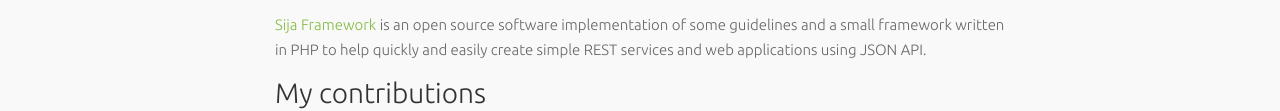
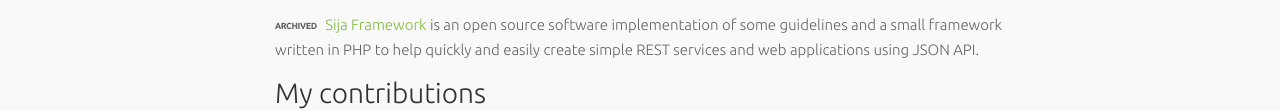
Before and after one commit to chermenin/chermenin.github.io, a plain HTML site: page index.html in a window 1280 px wide. Shown: the part 934-1045 px from the top of the page. Drawn offline with Linux system fonts and the light colour scheme.

Commit message:
Update index.html

```diff
--- a/index.html
+++ b/index.html
@@ -56,6 +56,7 @@
 				<a href="https://github.com/chermenin/solitude/releases">Solitude: A Dark Room</a> is a desktop version of a minimalist text adventure game for browsers originally created by Michael Townsend and called just <a href="/adarkroom">A Dark Room</a>.
 			</p>
 			<p>
+				<sub><sup style="font-weight:bold;margin-right:5px;">ARCHIVED</sup></sub>
 				<a href="/sija">Sija Framework</a> is an open source software implementation of some guidelines and a small framework written in PHP to help quickly and easily create simple REST services and web applications using JSON API.
 			</p>
 			<h2>My contributions</h2>
```
